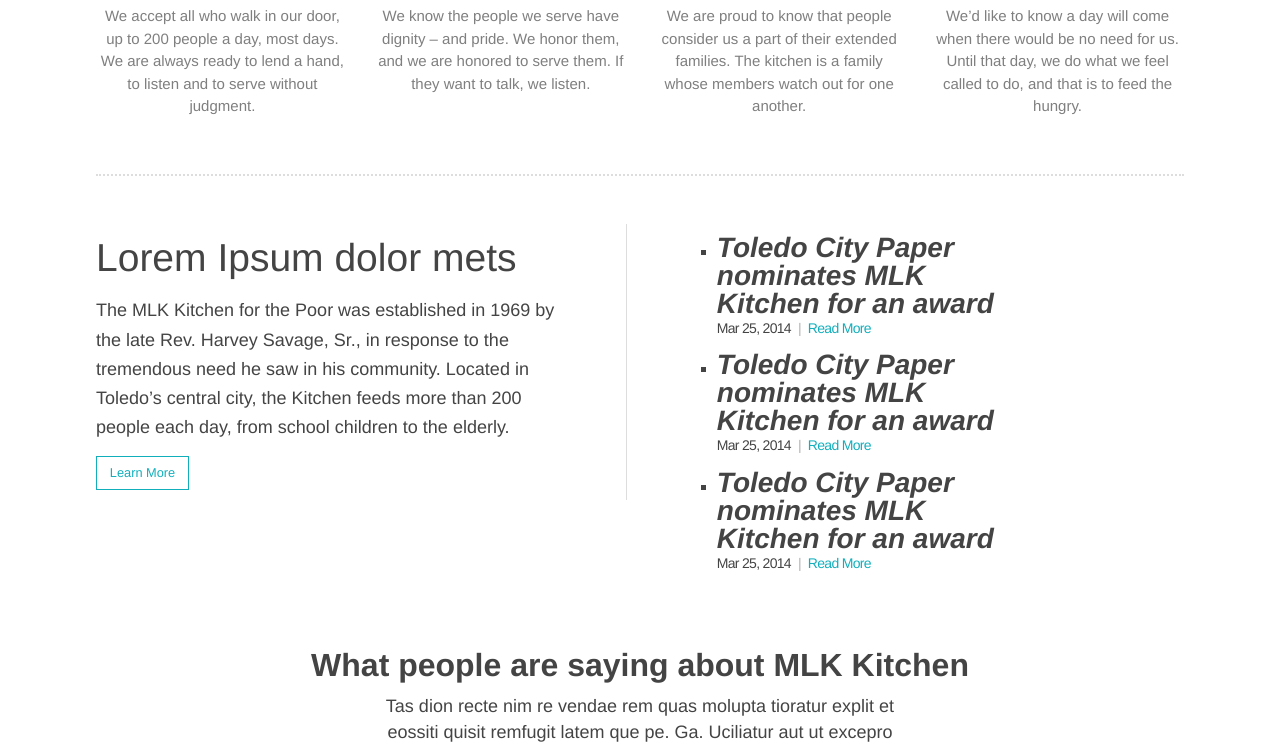
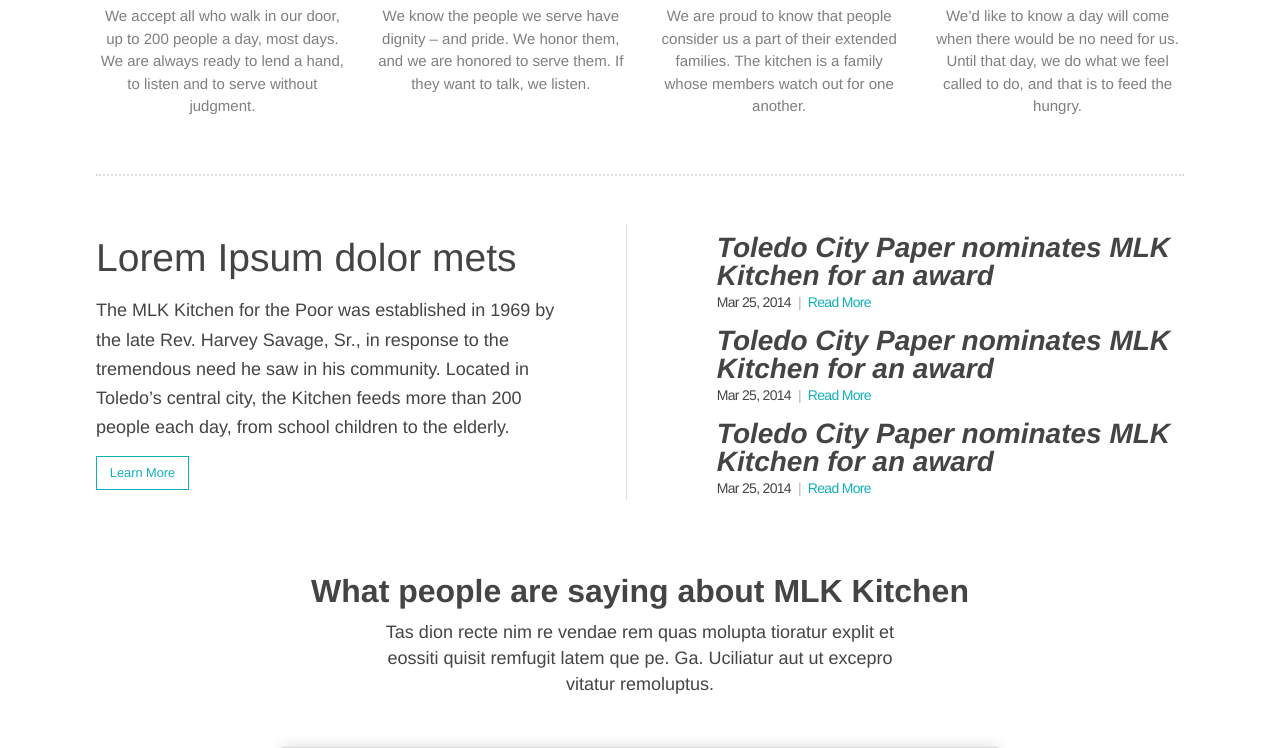
Before and after one commit to scottdeca/mlkk, a PHP site: page / in a window 1280 px wide. Shown: the part 864-1612 px from the top of the page. Run offline with PHP 8.4, Linux system fonts and the light colour scheme; grey boxes labelled with a size stand in for pictures from a placeholder-image service; some libraries are stand-ins or nearby versions.

Commit message:
bullet point overrides

```diff
--- a/css/app.css
+++ b/css/app.css
@@ -1335,7 +1335,11 @@ header.navigation {
       color: #11afbc; }
   .featuredpage-newsfeed .newsfeed {
     padding-left: 4rem; }
+  .featuredpage-newsfeed .newsfeed ul {
+    list-style-type: none; }
   .featuredpage-newsfeed .newsfeed li {
+    width: 100%;
+    line-height: inherit;
     margin-bottom: 0.8125rem; }
   .featuredpage-newsfeed .newsfeed-headline {
     font-style: italic;
--- a/css/partials/_featuredpage-newsfeed.scss
+++ b/css/partials/_featuredpage-newsfeed.scss
@@ -37,7 +37,13 @@
   	padding-left: rem(64);
 	}
 
+	.newsfeed ul {
+  	list-style-type: none;
+	}
+
 	.newsfeed li {
+	  width: 100%;
+	  line-height: inherit;
   	margin-bottom: rem(13);
 	}
 
--- a/subpage.php
+++ b/subpage.php
@@ -12,7 +12,7 @@
 
   <header class="navigation">
     <div class="menu-wrapper">
-      <a href="javascript:void(0)" class="logo">
+      <a href="/" class="logo">
         <img src="/img/kfp_logo_rev.png" alt="MLK Kitchen for the Poor">
       </a>
       <p class="navigation-menu-button" id="js-mobile-menu">MENU</p>
@@ -64,7 +64,7 @@
           <p>Helps needy families with meals during the holidays</p>
         </div>
         <div class="mini-bullet-point">
-          <h4>Secret Santa families</h4>
+          <h4>Secret Santa, for the whole family</h4>
           <p>Matches “adoptive” families with needy families to provide gifts for Christmas</p>
         </div>
         <div class="mini-bullet-point">
```
